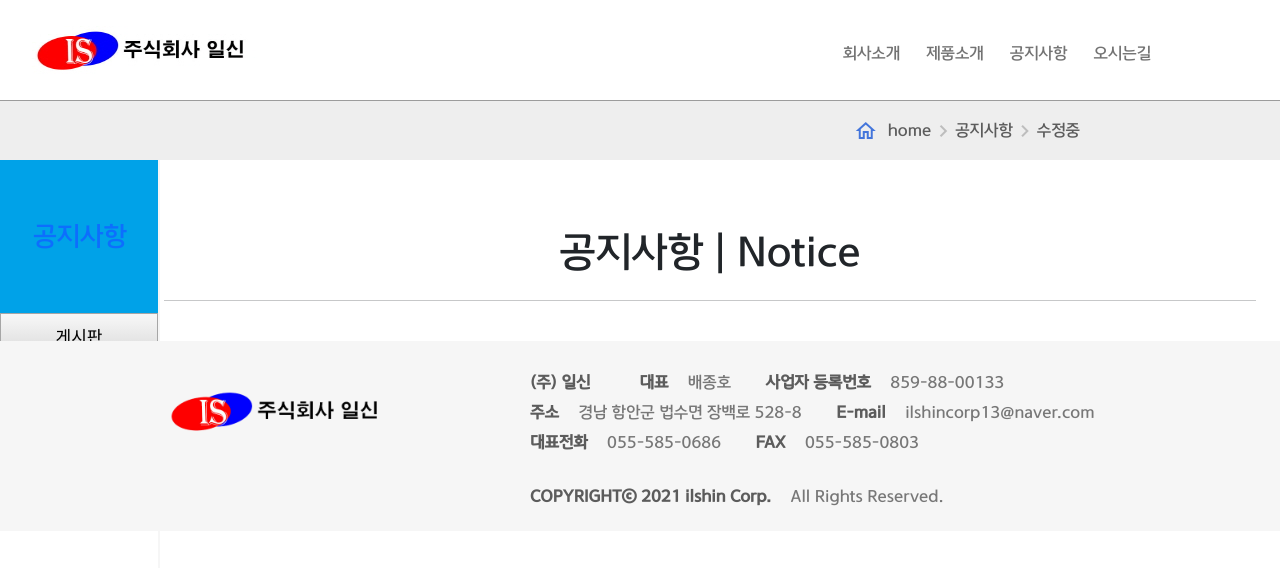
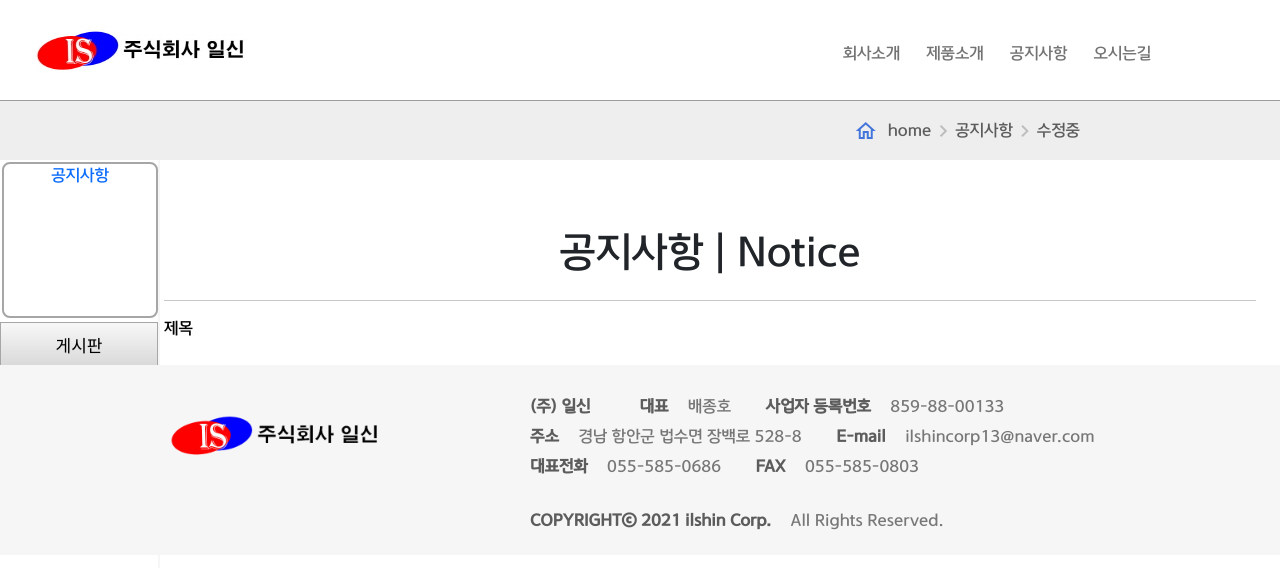
Before and after one commit to nastyvvoi/hp_prt, a Nuxt app: page /notice in a window 1280 px wide. Shown: the top 568 px of the page. Built offline with nearby package versions, Linux system fonts and the light colour scheme.

Commit message:
commit
commit

```diff
--- a/components/VerticalMenu.vue
+++ b/components/VerticalMenu.vue
@@ -1,10 +1,12 @@
 <template>
     <div class="vertical_menu">
         <div class="vertical_banner">
-            <img class="bg_img_area" src="~assets/image/temp_bg.png"/>
-            <div class="bg_img_text">
-                <!-- <p style="margin-bottom:0">{{currentPage.name}}</p> -->
+            <div class="vertical_banner_inner_box">
                 <nuxt-link class="parent-link-area" :to="currentPage.route">{{currentPage.name}}</nuxt-link>
+                <!-- <img class="bg_img_area" src="~assets/image/temp_bg.png"/>
+                <div class="bg_img_text">
+                    <nuxt-link class="parent-link-area" :to="currentPage.route">{{currentPage.name}}</nuxt-link>
+                </div> -->
             </div>
         </div>
         <div>
@@ -49,11 +51,23 @@
 
 .vertical_banner {
     width: 160px;
+    height: 160px;
 	/* border: 1px solid #000000; */
 	position: relative;
 }
 
-.bg_img_area {
+.vertical_banner_inner_box {
+    width: 156px;
+    height: 156px;
+    margin: 2px;
+    border-radius: 5%;
+    border: 2px solid #a6a6a6;
+    text-align: center;
+    vertical-align: middle;
+}
+
+
+/* .bg_img_area {
     width: 100%;
 	vertical-align: middle;
 }
@@ -64,11 +78,10 @@
     padding: 5px 10px;
 	text-align: center;
 	position: absolute;
-    /* margin-bottom: 0 !important; */
 	top: 50%;
 	left: 50%;
 	transform: translate( -50%, -50% );
-}
+} */
 
 ul {
     list-style: none;
--- /dev/null
+++ b/pages/notice/board/_id.vue
@@ -0,0 +1,14 @@
+<template>
+    <div>
+    </div>
+</template>
+
+<script>
+export default {
+
+}
+</script>
+
+<style scoped>
+
+</style>
--- a/pages/notice/index.vue
+++ b/pages/notice/index.vue
@@ -6,6 +6,12 @@
                     공지사항 | Notice
                 </p>
                 <hr/>
+            </div>
+            <div class="content_area">
+                <select name="제목">
+                    <option value="1">제목</option>
+                    <option value="2">내용</option>
+                </select>
             </div>
         </div>
     </div>
```
Lines whose indentation alone changed are shown as unchanged.
